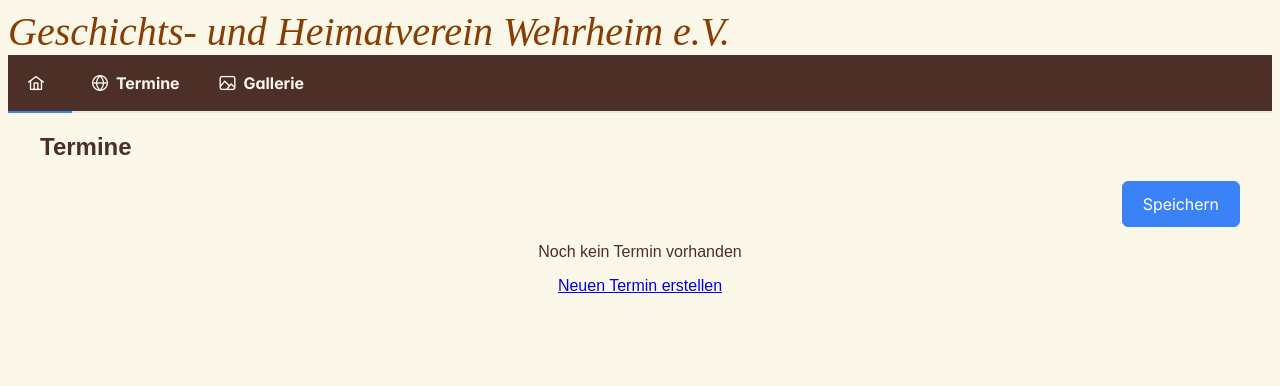
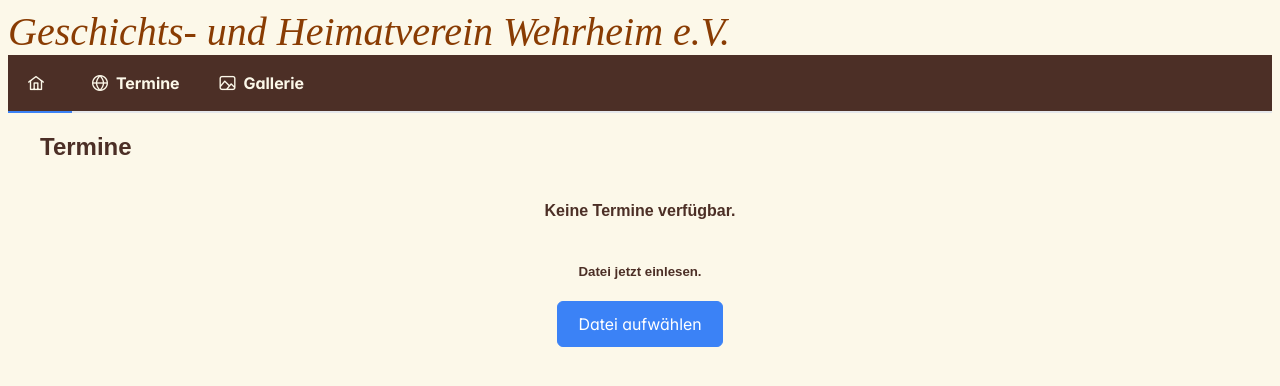
Before and after one commit to uonoro/ghv, a React (Vite) app: page /webseite/termine in a window 1280 px wide. Shown: the top 386 px of the page. Built offline with nearby package versions, Linux system fonts and the light colour scheme.

Commit message:
File Select

```diff
--- a/src/app/pages/TerminePage.tsx
+++ b/src/app/pages/TerminePage.tsx
@@ -1,5 +1,5 @@
 import { PageTitle } from "@/components/PageTitle";
-import { ChangeEvent, useState } from "react";
+import { ChangeEvent, useRef, useState } from "react";
 import { Termin } from "./Termin";
 import { Flex } from "@/components/layout/Flex";
 import { Button } from "primereact/button";
@@ -11,32 +11,44 @@ import { FormEvent } from "primereact/ts-helpers";
 export const TerminePage = () => {
   const [termine, setTermine] = useState<Termin[]>([]);
 
-  const onAddTermin = () => {
-    setTermine([...termine, {} as Termin]);
-  };
-
   return (
     <>
       <PageTitle title="Termine" />
-      <Flex style={{ width: "100%", justifyContent: "flex-end" }}>
-        <Button>Speichern</Button>
+      {termine.length === 0 && <ImportTermine />}
+    </>
+  );
+};
+
+/*****************************************************
+ *
+ *****************************************************/
+const ImportTermine = () => {
+  const inputRef = useRef<HTMLInputElement>(null);
+
+  return (
+    <Flex col style={{ alignItems: "center" }}>
+      <Flex>
+        <h4>Keine Termine verfügbar.</h4>
       </Flex>
+      <Flex>
+        <h5>Datei jetzt einlesen.</h5>
+      </Flex>
+      <Flex>
+        <Button onClick={() => inputRef.current?.click()}>
+          Datei aufwählen
+        </Button>
 
-      <Flex col>
-        {
-          <Flex col style={{ width: "100%", alignItems: "center" }}>
-            {termine.length === 0 && <p>Noch kein Termin vorhanden</p>}
-            <a href="javascript:;" onClick={() => onAddTermin()}>
-              Neuen Termin erstellen
-            </a>
-          </Flex>
-        }
-
-        {termine.map((termin, index) => (
-          <TerminRenderer key={index} termin={termin} />
-        ))}
+        <input
+          ref={inputRef}
+          type="file"
+          id="file"
+          onChange={(event) => {
+            console.log("SUMSUM ", event);
+          }}
+          style={{ display: "none" }}
+        />
       </Flex>
-    </>
+    </Flex>
   );
 };
 
```
